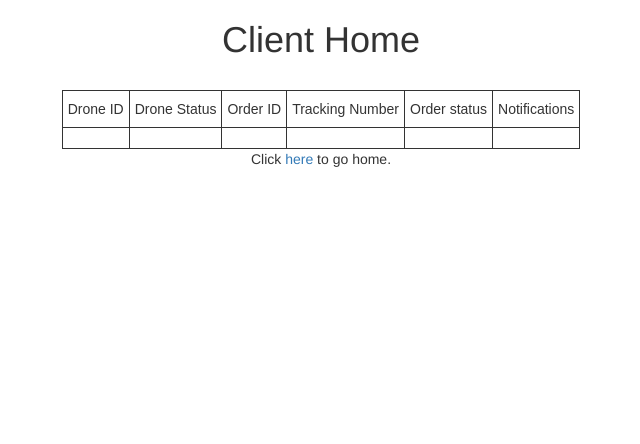
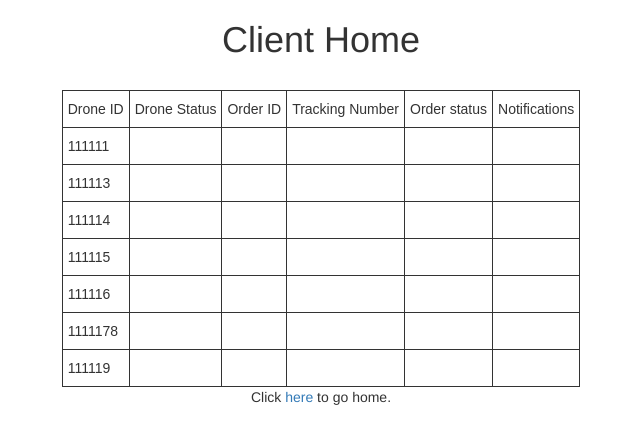
Before and after one commit to PaulLaliberte/Project_CSCI3308, a Flask app: page /clientHome in a window 1280 px wide. Shown: the top 444 px of the page, without its empty margins (319-959 px from the left). Run offline with Flask 2, Linux system fonts and the light colour scheme; lists and menus that the app fills with data are empty; some libraries are stand-ins or nearby versions.

Commit message:
Add some example data to the table on the clientHome page.

```diff
--- a/web/app.py
+++ b/web/app.py
@@ -66,7 +66,8 @@ def tracking_page():
 
 @app.route('/clientHome')
 def client_home_page():
-    return render_template('clientHome.html')
+    loopdata = ['111111','111113','111114', '111115','111116','1111178','111119']
+    return render_template('clientHome.html',loopdata=loopdata)
 
 #start server
 if __name__ == '__main__':
--- a/web/templates/clientHome.html
+++ b/web/templates/clientHome.html
@@ -22,14 +22,16 @@
 			<th class="tg-yw4l">Order status</th>
 			<th class="tg-yw4l">Notifications</th>
 			</tr>
+			{% for x in loopdata %}
 			<tr>
-			<td class="tg-yw4l"></td>
+			<td class="tg-yw4l">{{ x }}</td>
 			<td class="tg-yw4l"></td>
 			<td class="tg-yw4l"></td>
 			<td class="tg-yw4l"></td>
 			<td class="tg-yw4l"></td>
 			<td class="tg-yw4l"></td>
 			</tr>
+			{% endfor %}
 			</table>
             <p>Click <a href="/">here</a> to go home.</p>
         </div>
```
